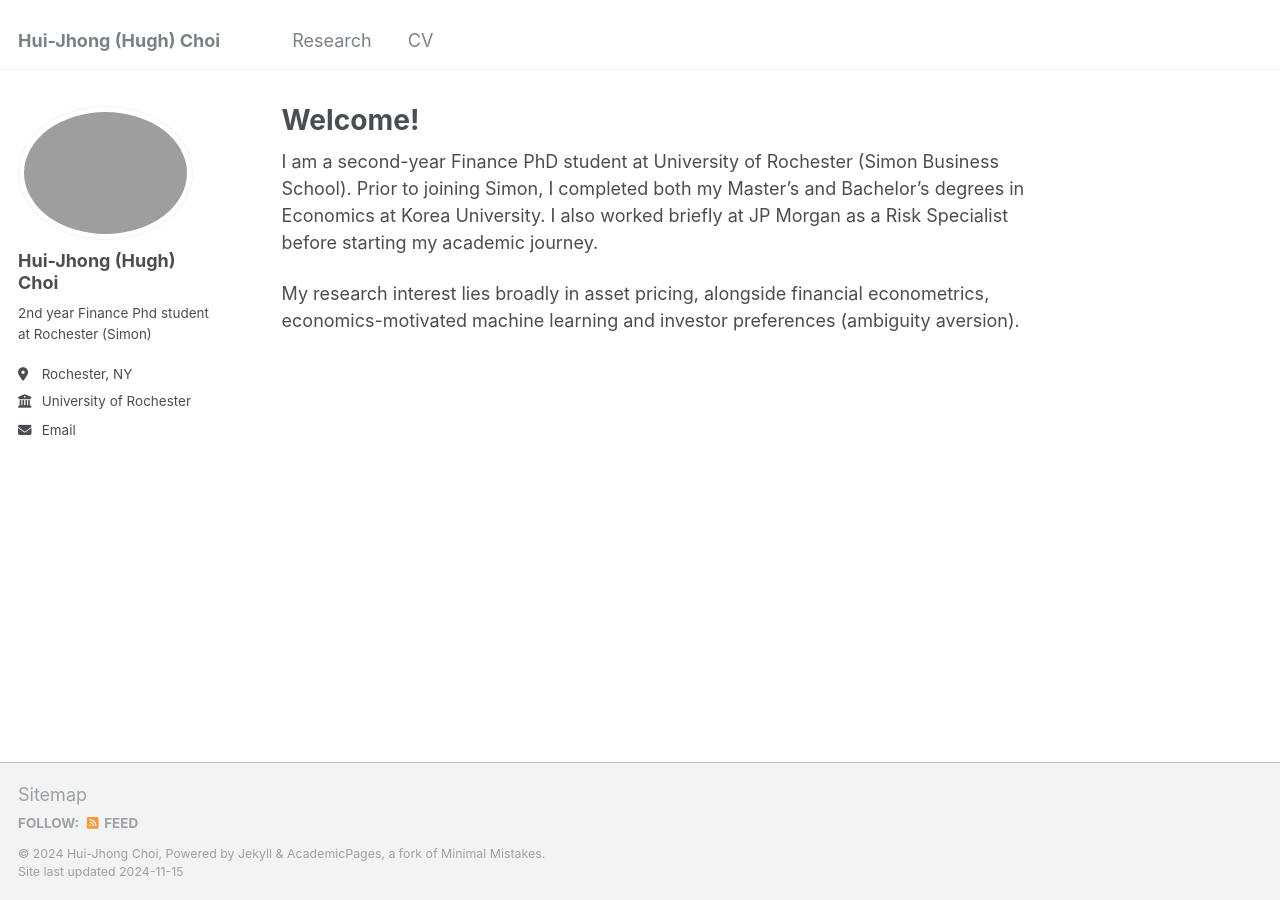
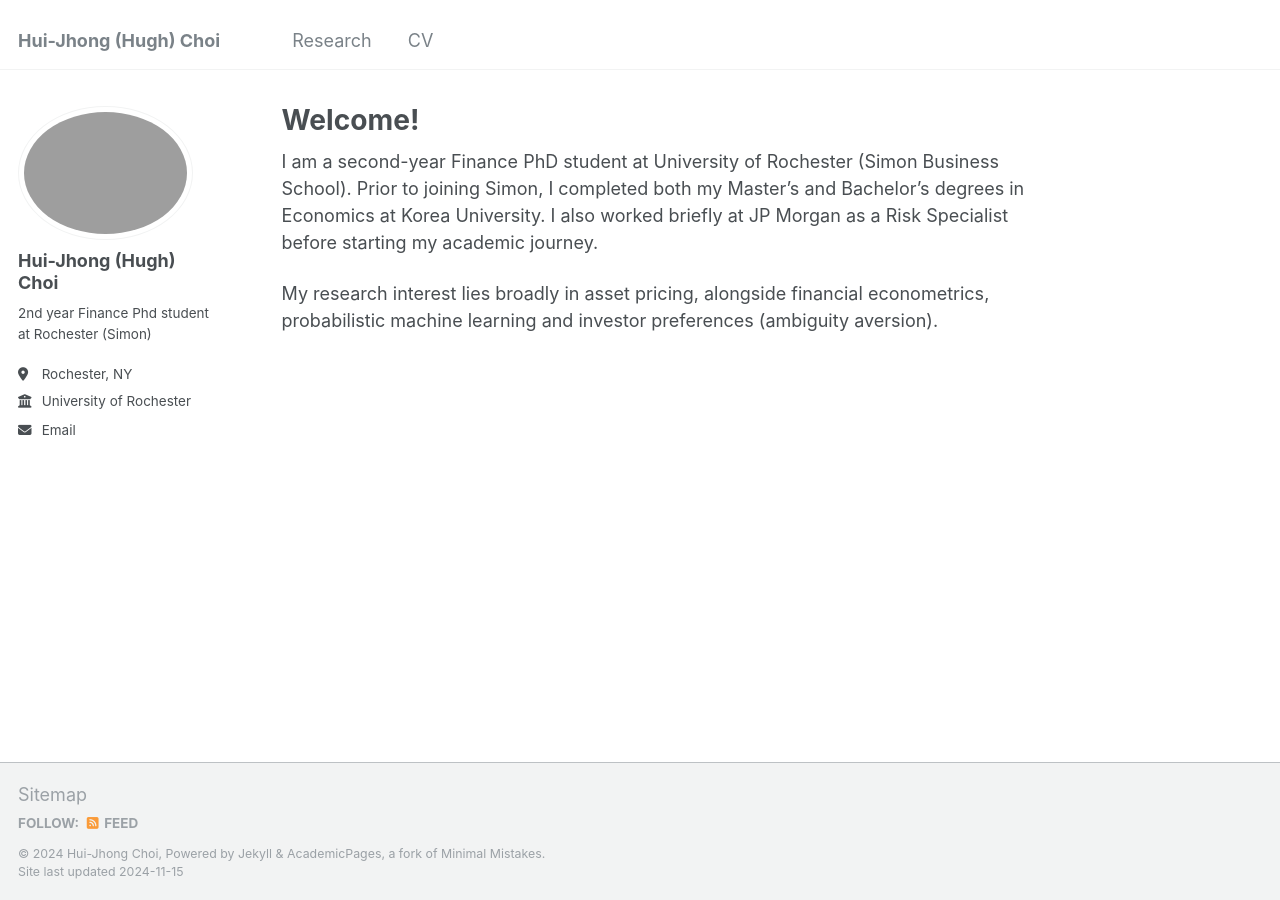
Before and after one commit to Hui-jhongChoi/Hui-jhongChoi.github.io, a Jekyll site: the page built from _pages/about.md, in a window 1280 px wide. Built offline with Jekyll 4.4.1, drawn with Linux system fonts in a browser that asks for light colours.

Commit message:
Update about.md

```diff
--- a/_pages/about.md
+++ b/_pages/about.md
@@ -10,4 +10,4 @@ redirect_from:
 
 I am a second-year Finance PhD student at University of Rochester (Simon Business School). Prior to joining Simon, I completed both my Master's and Bachelor's degrees in Economics at Korea University. I also worked briefly at JP Morgan as a Risk Specialist before starting my academic journey.
 
-My research interest lies broadly in asset pricing, alongside financial econometrics, economics-motivated machine learning and investor preferences (ambiguity aversion).
+My research interest lies broadly in asset pricing, alongside financial econometrics, probabilistic machine learning and investor preferences (ambiguity aversion).
```
